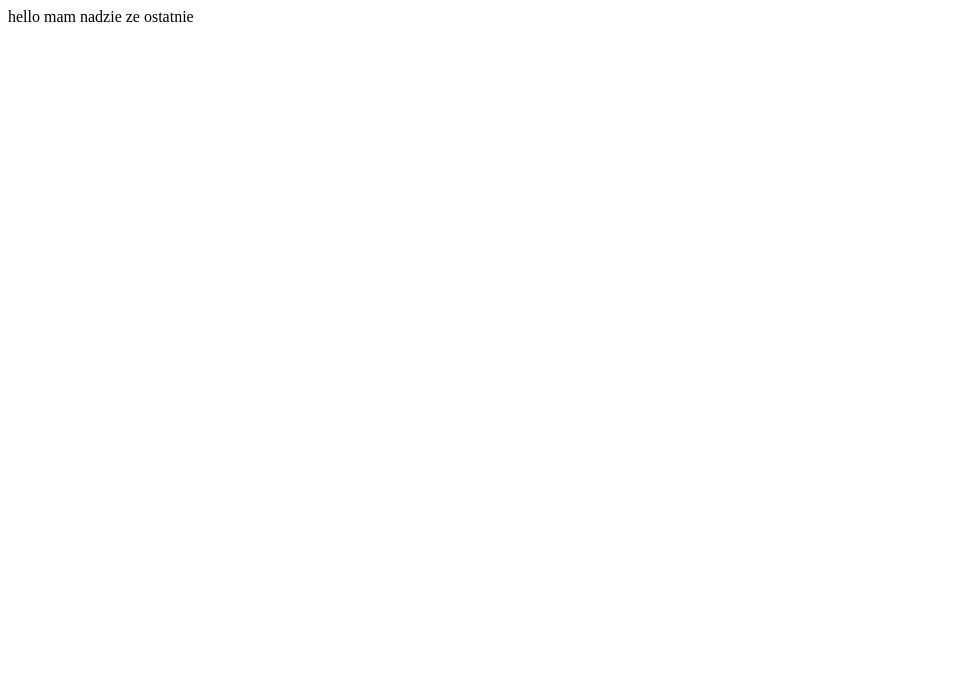
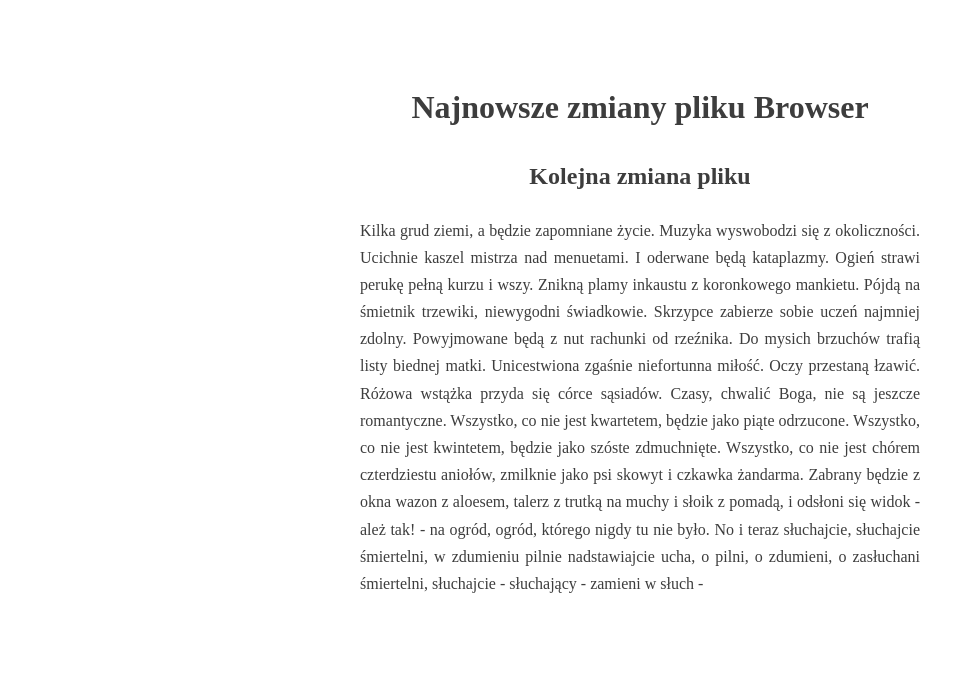
Before and after one commit to Iwanczuk89/nauka-gita-2, a website: page index.html in a window 1280 px wide. Shown: the whole page, without its empty margins (0-975 px from the left). Drawn offline with Linux system fonts and the light colour scheme.

Commit message:
git@github.com:Iwanczuk89/nauka-gita-2.git

```diff
--- /dev/null
+++ b/css/style.css
@@ -0,0 +1,22 @@
+body {
+    margin: 0;
+    text-align: center;
+    background: #fff;
+    color: #3d3d3d;
+    font-size: 16px;
+    line-height: 1.7;
+    font-family: $font-text;
+}
+.container {
+    max-width: 600px;
+    margin: 80px auto;
+    padding: 0 20px;
+}
+.content {
+    min-height: 600px;
+}
+.article {
+    padding: 0 20px;
+    text-align: justify;
+}
+p {
--- a/index.html
+++ b/index.html
@@ -1,11 +1,48 @@
 <!DOCTYPE html>
 <html lang="en">
-<head>
-    <meta charset="UTF-8">
-    <meta name="viewport" content="width=device-width, initial-scale=1.0">
-    <title>Document</title>
-</head>
-<body>
-    hello mam nadzie ze ostatnie
-</body>
+  <head>
+      <meta charset="utf-8">
+      <title>Git tutorial</title>
+      <link rel="stylesheet" href="css/style.css">
+  </head>
+  <body>
+    <seciton class="intro">
+      <div class="container">
+        <div class="content">
+          <h1>Najnowsze zmiany pliku Browser </h1>
+          <h2>Kolejna zmiana pliku </h2>
+          <div class="article">
+          <p>Kilka grud ziemi, a będzie zapomniane życie.
+            Muzyka wyswobodzi się z okoliczności.
+            Ucichnie kaszel mistrza nad menuetami.
+            I oderwane będą kataplazmy.
+            Ogień strawi perukę pełną kurzu i wszy.
+            Znikną plamy inkaustu z koronkowego mankietu.
+            Pójdą na śmietnik trzewiki, niewygodni świadkowie.
+            Skrzypce zabierze sobie uczeń najmniej zdolny.
+            Powyjmowane będą z nut rachunki od rzeźnika.
+            Do mysich brzuchów trafią listy biednej matki.
+            Unicestwiona zgaśnie niefortunna miłość.
+            Oczy przestaną łzawić.
+            Różowa wstążka przyda się córce sąsiadów.
+            Czasy, chwalić Boga, nie są jeszcze romantyczne.
+            Wszystko, co nie jest kwartetem,
+            będzie jako piąte odrzucone.
+            Wszystko, co nie jest kwintetem,
+            będzie jako szóste zdmuchnięte.
+            Wszystko, co nie jest chórem czterdziestu aniołów,
+            zmilknie jako psi skowyt i czkawka żandarma.
+            Zabrany będzie z okna wazon z aloesem,
+            talerz z trutką na muchy i słoik z pomadą,
+            i odsłoni się widok - ależ tak! - na ogród,
+            ogród, którego nigdy tu nie było.
+            No i teraz słuchajcie, słuchajcie śmiertelni,
+            w zdumieniu pilnie nadstawiajcie ucha,
+            o pilni, o zdumieni, o zasłuchani śmiertelni,
+            słuchajcie - słuchający - zamieni w słuch -</p>
+          </div>
+        </div>
+      </div>
+    </seciton>
+  </body>
 </html>
```
Also changed, not shown: package.json (added, +24 -0 lines), 2 other files.
